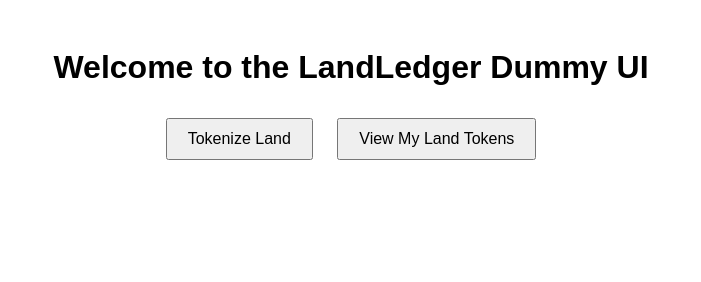
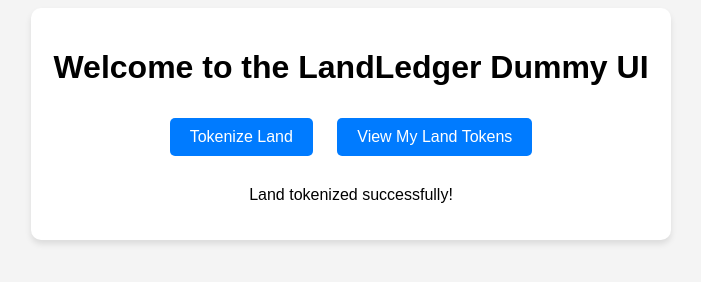
Before and after one commit to nateheinrich/landledger-dummy-ui, a plain HTML site: page index.html in a window 1280 px wide. Both pictures are taken after a click on the button "Tokenize Land". Shown: the whole page, without its empty margins (289-990 px from the left). Drawn offline with Linux system fonts and the light colour scheme.

Commit message:
Update index.html

```diff
--- a/index.html
+++ b/index.html
@@ -5,16 +5,34 @@
     <meta name="viewport" content="width=device-width, initial-scale=1.0">
     <title>LandLedger Dummy UI</title>
     <style>
-        body { font-family: Arial, sans-serif; text-align: center; }
-        .container { max-width: 600px; margin: auto; padding: 20px; }
-        button { padding: 10px 20px; margin: 10px; font-size: 16px; cursor: pointer; }
+        body { font-family: Arial, sans-serif; text-align: center; background-color: #f4f4f4; }
+        .container { max-width: 600px; margin: auto; padding: 20px; background: white; border-radius: 10px; box-shadow: 0 4px 6px rgba(0, 0, 0, 0.1); }
+        button { padding: 10px 20px; margin: 10px; font-size: 16px; cursor: pointer; border: none; border-radius: 5px; background-color: #007bff; color: white; }
+        button:hover { background-color: #0056b3; }
     </style>
 </head>
 <body>
     <div class="container">
         <h1>Welcome to the LandLedger Dummy UI</h1>
-        <button onclick="alert('Tokenizing Land...')">Tokenize Land</button>
-        <button onclick="alert('Viewing My Land Tokens...')">View My Land Tokens</button>
+        <button onclick="tokenizeLand()">Tokenize Land</button>
+        <button onclick="viewTokens()">View My Land Tokens</button>
+        <div id="output" style="margin-top: 20px;"></div>
     </div>
+
+    <script>
+        function tokenizeLand() {
+            document.getElementById("output").innerHTML = "<p>Simulating land tokenization...</p>";
+            setTimeout(() => {
+                document.getElementById("output").innerHTML = "<p>Land tokenized successfully!</p>";
+            }, 2000);
+        }
+
+        function viewTokens() {
+            document.getElementById("output").innerHTML = "<p>Fetching your land tokens...</p>";
+            setTimeout(() => {
+                document.getElementById("output").innerHTML = "<p>You own 5 tokenized acres of farmland.</p>";
+            }, 2000);
+        }
+    </script>
 </body>
 </html>
```
